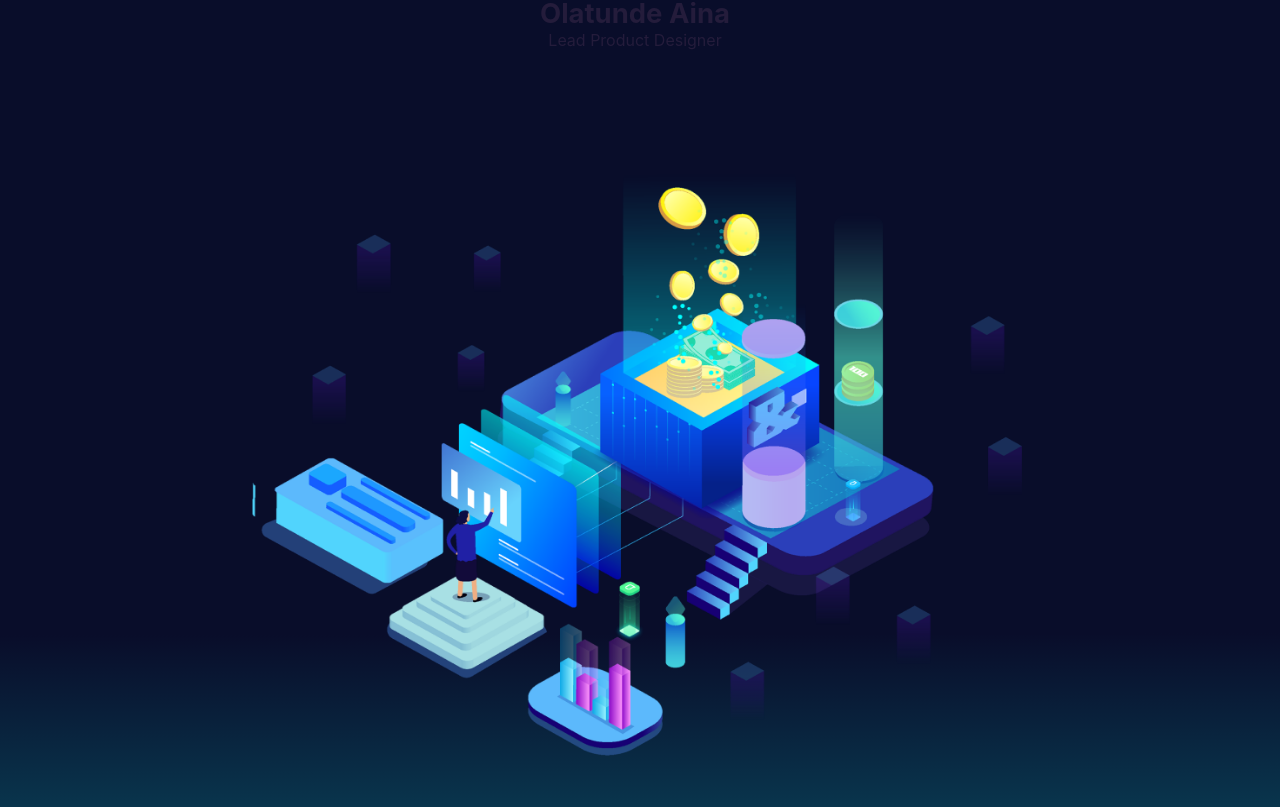
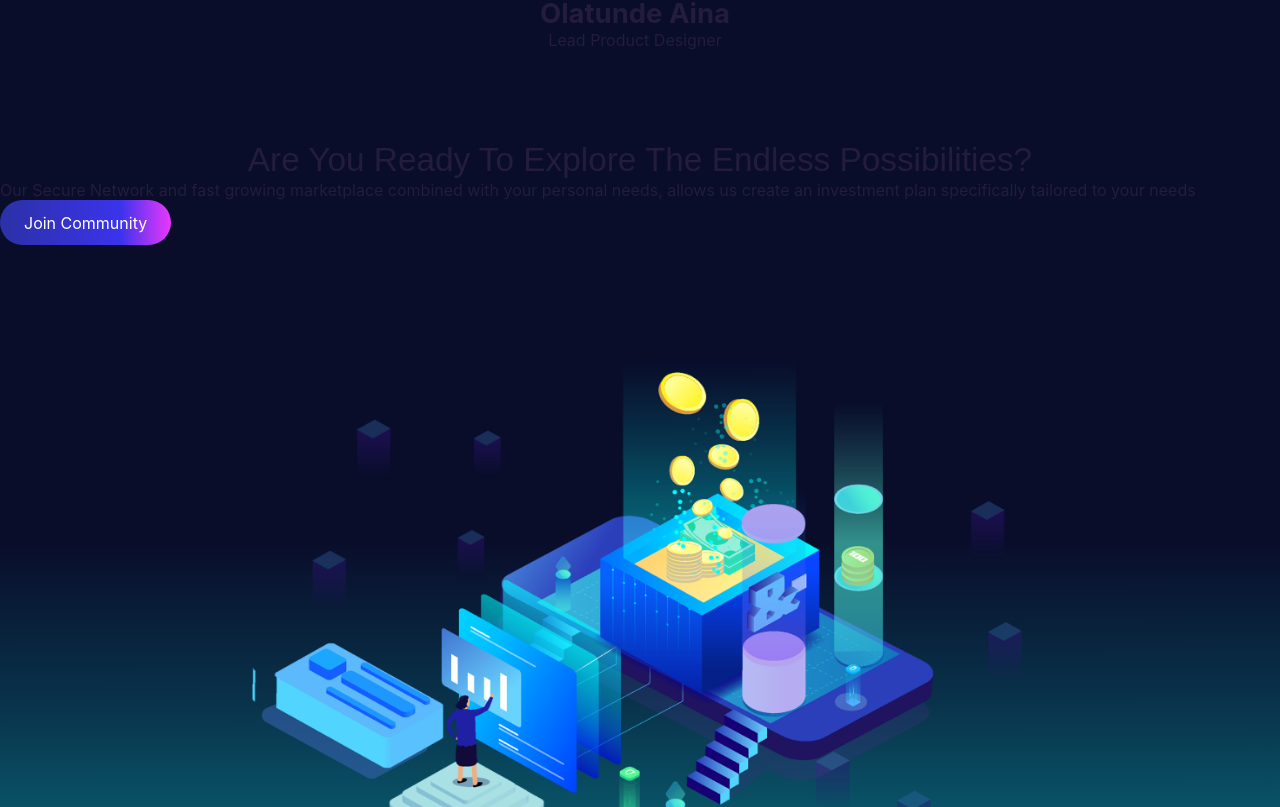
Before and after one commit to QuakeHive-Nestic/landlord, a Next.js app: page / in a window 1280 px wide. Shown: the part 3493-4300 px from the top of the page. Built offline with nearby package versions, Linux system fonts and the light colour scheme.

Commit message:
Add possibilities section

```diff
--- a/pages/index.js
+++ b/pages/index.js
@@ -480,6 +480,19 @@ export default function Home() {
             </div>
           </div>
         </section>
+        <section id="possibilities">
+          <div className="possibilities">
+            <h3>Are You Ready To Explore The Endless Possibilities?</h3>
+            <p>
+              Our Secure Network and fast growing marketplace combined with your
+              personal needs, allows us create an investment plan specifically
+              tailored to your needs
+            </p>
+            <a href="#method" className="btn accent1-bg bkg1-link">
+              Join Community
+            </a>
+          </div>
+        </section>
         <section id="cta">
           <Image
             src="/buttom.png"
@@ -488,7 +501,7 @@ export default function Home() {
             height={661.61}
           />
         </section>
-        <section className="connect bkg2-bg" id="connect">
+        {/* <section className="connect bkg2-bg" id="connect">
           <div className="connect-form bkg2 accent1-bg">
             <h3>Let’s Connect!</h3>
             <p>
@@ -496,7 +509,7 @@ export default function Home() {
               I’ll reach out.
             </p>
           </div>
-        </section>
+        </section> */}
       </main>
 
       <footer>
```
